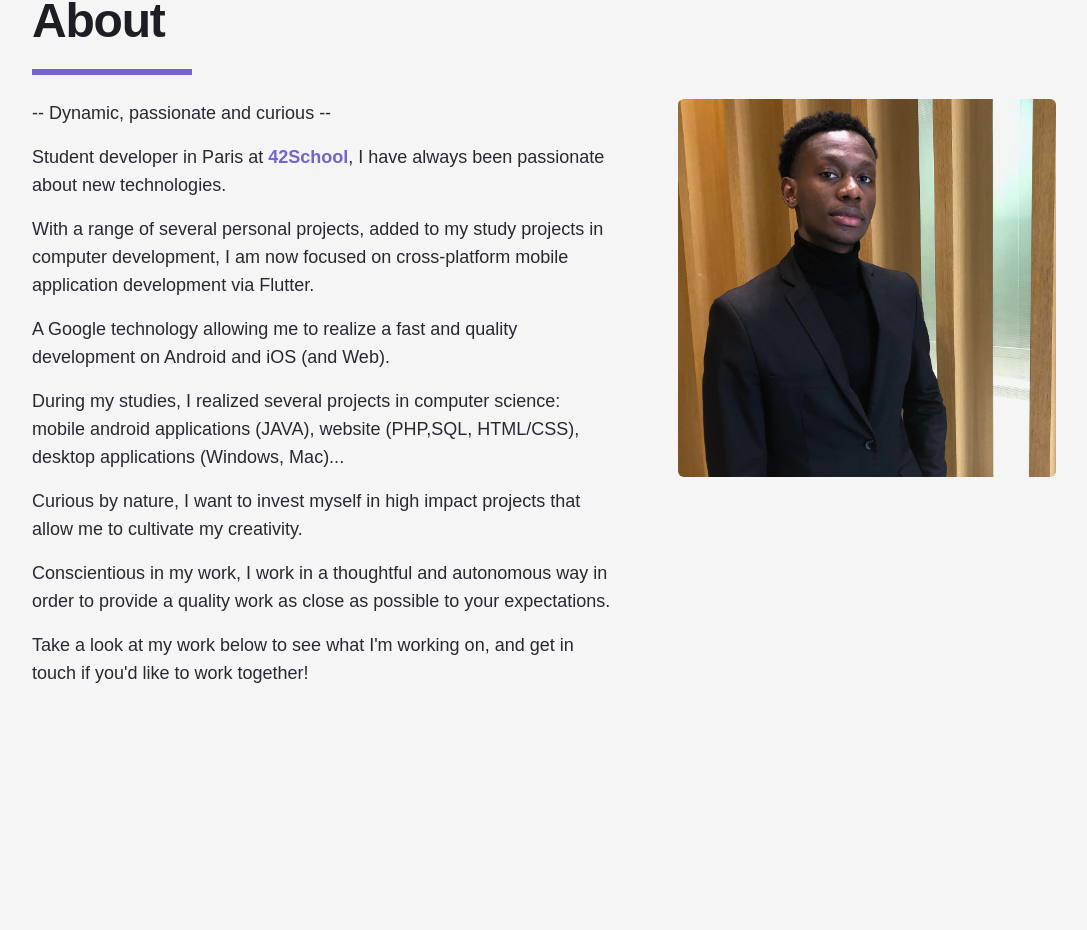
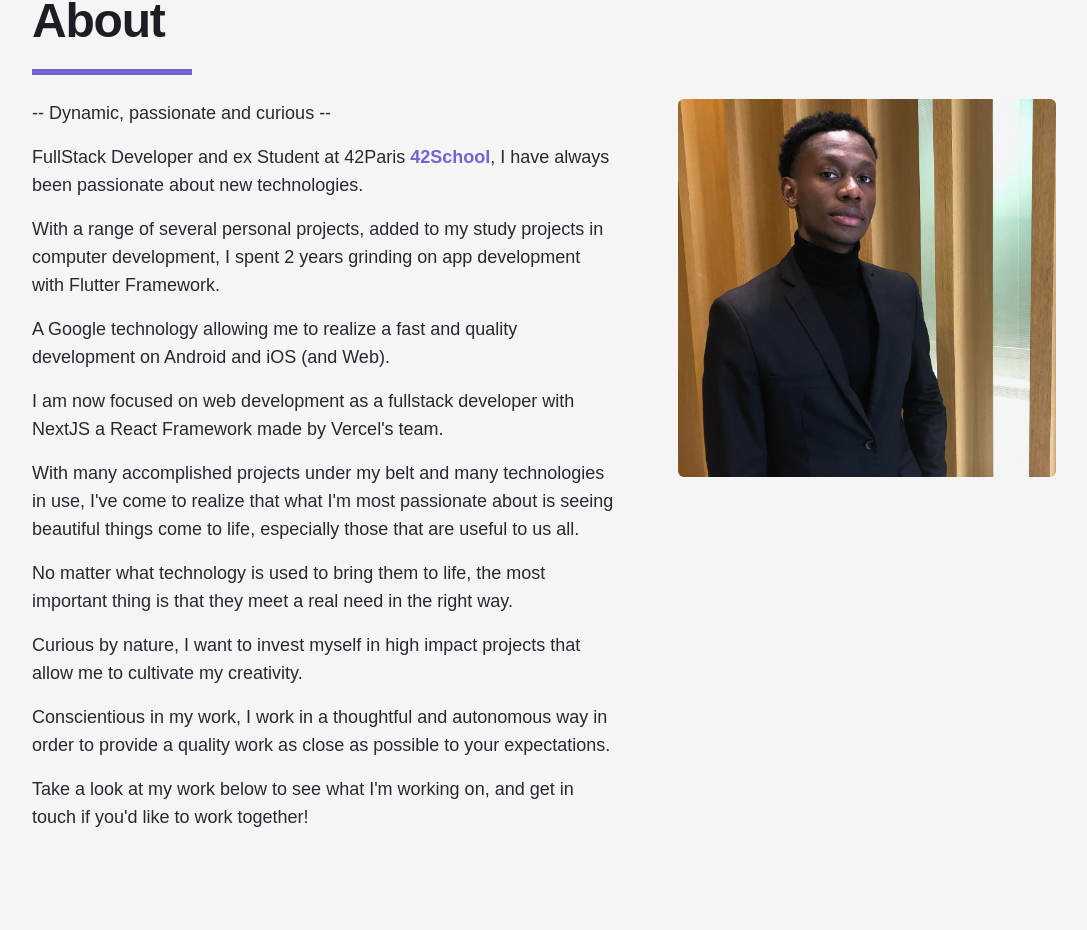
Before and after one commit to gabrielontech/portfolio_new, a Next.js app: page / in a window 1280 px wide. Shown: the part 915-1845 px from the top of the page, without its empty margins (96-1183 px from the left). Built offline with nearby package versions, Linux system fonts and the light colour scheme; a web font is replaced by a local one.

Commit message:
add the most relevant

```diff
--- a/pages/api/hello.js
+++ b/pages/api/hello.js
@@ -1,5 +1,5 @@
 // Next.js API route support: https://nextjs.org/docs/api-routes/introduction
 
 export default function handler(req, res) {
-  res.status(200).json({ name: 'John Doe' })
+  res.status(200).json({ name: 'Gabriel Kitoko' })
 }
--- a/pages/index.js
+++ b/pages/index.js
@@ -589,7 +589,7 @@ export default function Home({ publications }) {
                   -- Dynamic, passionate and curious --
                   </p>
                   <p className="text-lg">
-                  Student developer in Paris at {" "}
+                  FullStack Developer and ex Student at 42Paris {" "}
                   <a
                       href="https://42.fr/en/homepage/"
                       target="_blank"
@@ -602,14 +602,19 @@ export default function Home({ publications }) {
                   </p>
                   <p className="text-lg">
                   With a range of several personal projects, added to my study projects in computer development,
-                  I am now focused on cross-platform mobile application development via Flutter.
+                  I spent 2 years grinding on app development with Flutter Framework.
                   </p>
                   <p className="text-lg">
                   A Google technology allowing me to realize a fast and quality development on Android and iOS (and Web).
                   </p>
                   <p className="text-lg">
-                  During my studies, I realized several projects in computer science: mobile android applications (JAVA), website (PHP,SQL, HTML/CSS),
-                  desktop applications (Windows, Mac)...
+                  I am now focused on web development as a fullstack developer with NextJS a React Framework made by Vercel's team.
+                  </p>
+                  <p className="text-lg">
+                  With many accomplished projects under my belt and many technologies in use, I've come to realize that what I'm most passionate about is seeing beautiful things come to life, especially those that are useful to us all.
+                  </p>
+                  <p className="text-lg">
+                  No matter what technology is used to bring them to life, the most important thing is that they meet a real need in the right way.
                   </p>
                   <p className="text-lg">
                   Curious by nature, I want to invest myself in high impact projects that allow me to cultivate my creativity.
```
